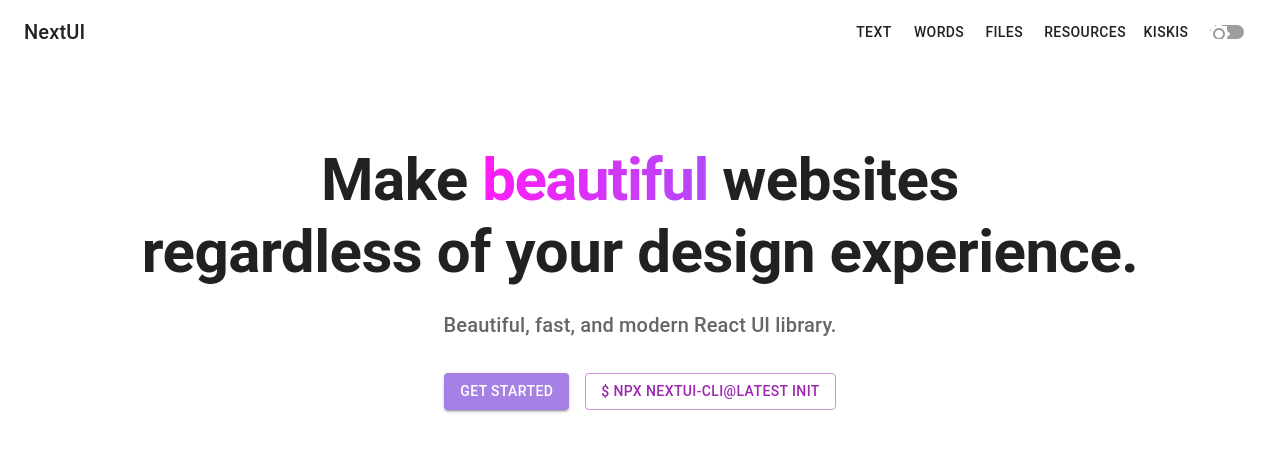
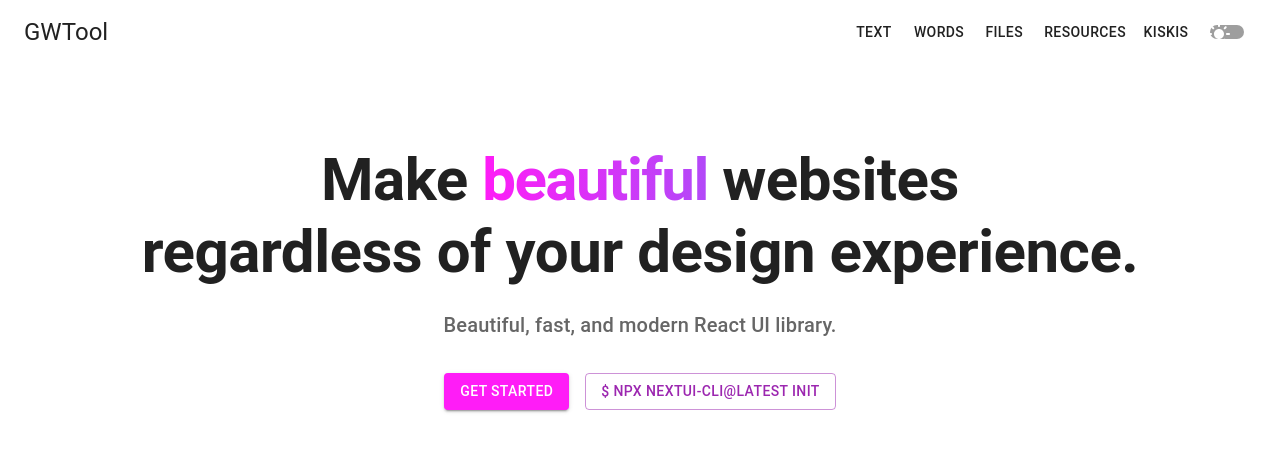
Before and after one commit to andygqw/GWTool_React, a React (Create React App) app: page / in a window 1280 px wide. Shown: the top 452 px of the page. Built offline with nearby package versions, Linux system fonts and the light colour scheme.

Commit message:
css styles

```diff
--- a/src/App.js
+++ b/src/App.js
@@ -10,7 +10,7 @@
     Button,
     AppBar
 } from '@mui/material';
-import {Brightness7, Brightness4} from '@mui/icons-material';
+import {DarkMode, LightMode} from '@mui/icons-material';
 import {theme} from './theme';
 import LandingPage from './Component/LandingPage';
 import './App.css';
@@ -46,8 +46,8 @@
             <CssBaseline/>
             <AppBar position="static" elevation={0} color="transparent">
                 <Toolbar>
-                    <Typography variant="h6" sx={{flexGrow: 1}}>
-                        NextUI
+                    <Typography variant="h5" sx={{flexGrow: 1}}>
+                        GWTool
                     </Typography>
                     <Button color="inherit">Text</Button>
                     <Button color="inherit">Words</Button>
@@ -57,8 +57,8 @@
                     <Switch
                         checked={mode === 'dark'}
                         onChange={toggleTheme}
-                        icon={<Brightness7/>}
-                        checkedIcon={<Brightness4/>}
+                        icon={<LightMode/>}
+                        checkedIcon={<DarkMode/>}
                     />
                 </Toolbar>
             </AppBar>
--- a/src/theme.js
+++ b/src/theme.js
@@ -6,12 +6,12 @@
         ...(mode === 'light'
             ? {
                 // Light theme colors
-                primary: {main: '#a681e5'},
+                primary: {main: '#ff1cf7'},
                 background: {default: '#ffffff', paper: '#f5f5f5'},
             }
             : {
                 // Dark theme colors
-                primary: {main: '#9f67ff'},
+                primary: {main: '#b249f8'},
                 background: {default: '#121212', paper: '#1d1d1d'},
             }),
     },
```
